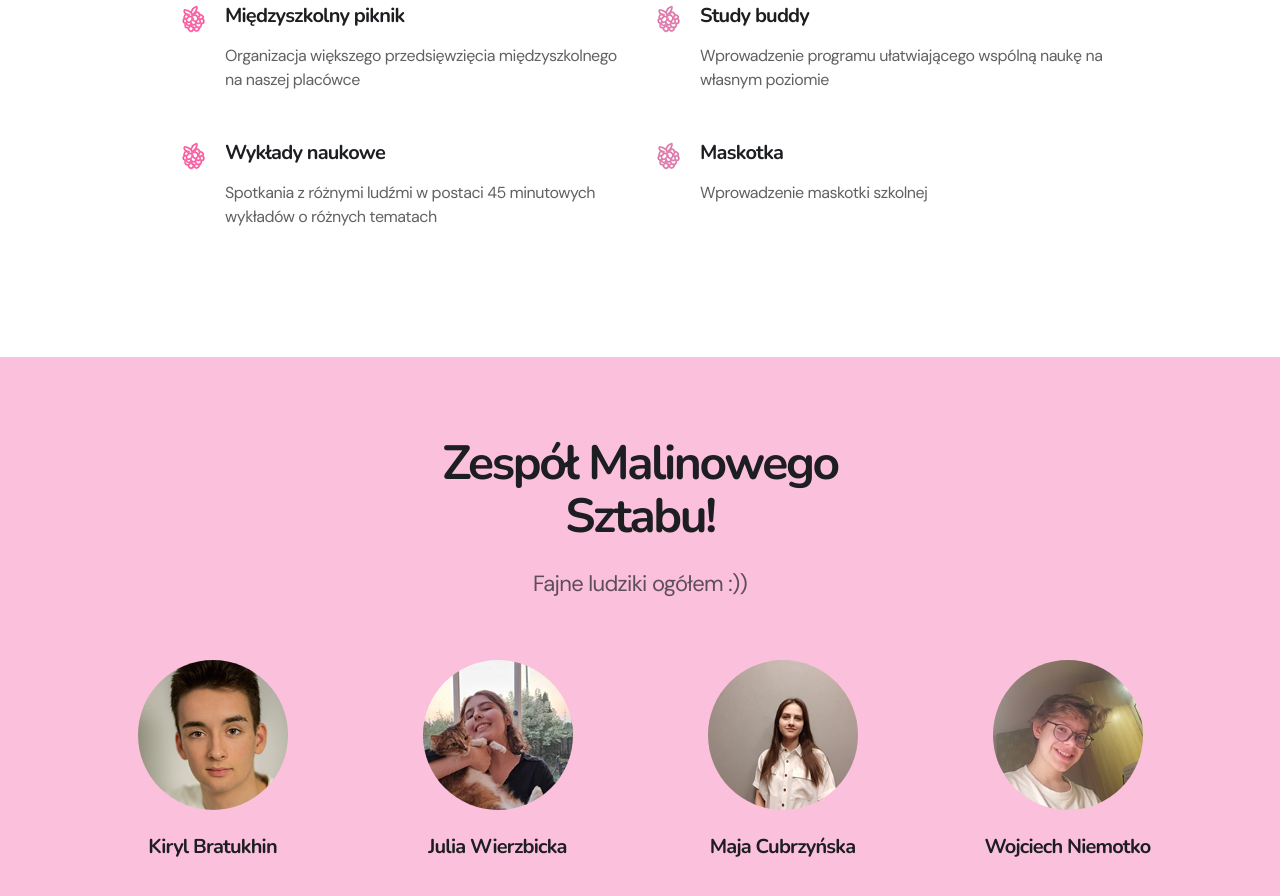
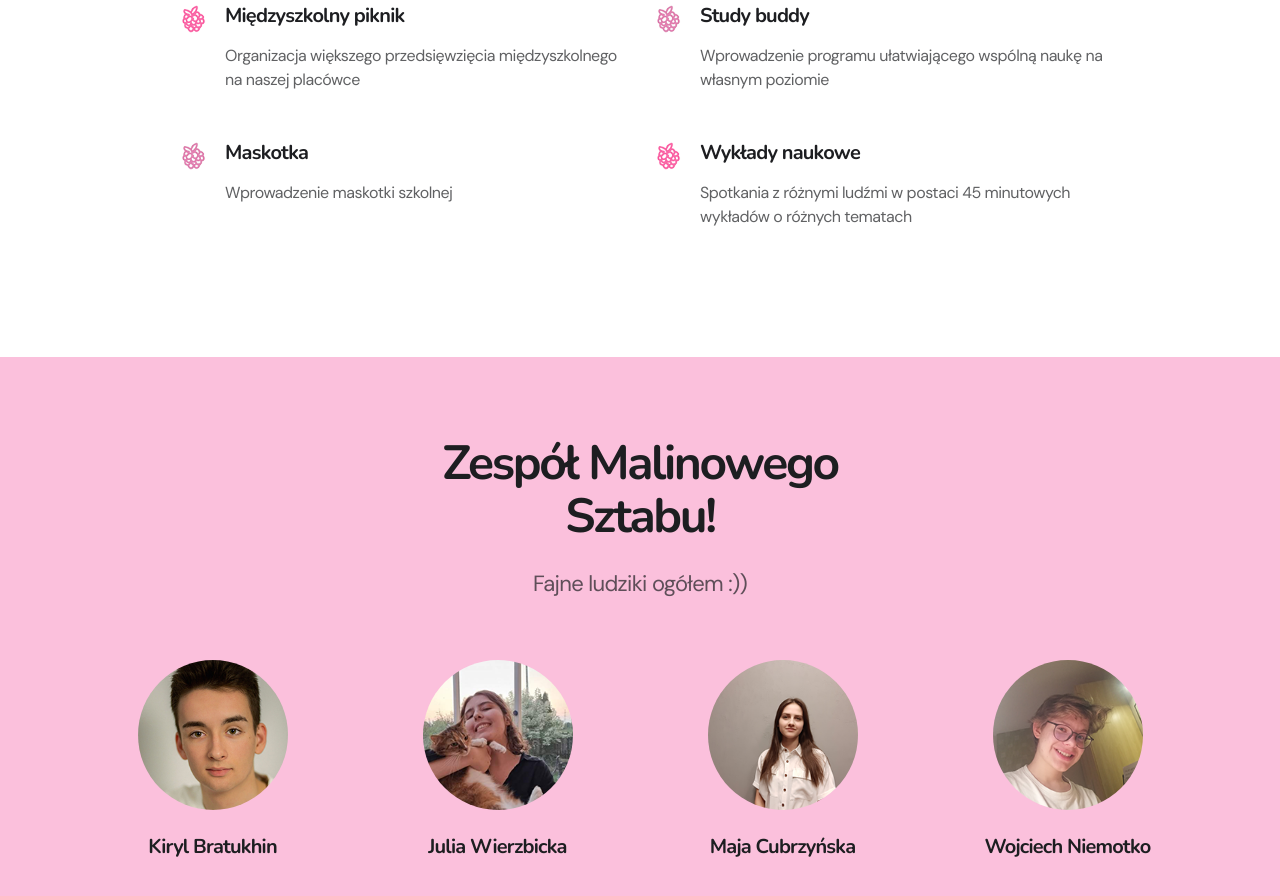
Before and after one commit to kiribrat/malinowysztab.web, a plain HTML site: page index.html in a window 1280 px wide. Shown: the part 2342-3238 px from the top of the page. Drawn offline with nearby package versions, Linux system fonts and the light colour scheme.

Commit message:
goals rearrange

```diff
--- a/index.html
+++ b/index.html
@@ -224,7 +224,7 @@
                     </p>
                 </div>
             </div>
-            <div class="mb-8 mb-lg-12 col-lg-5 col-md-6" data-aos="fade-down" data-aos-delay="150">
+            <div class="mb-8 mb-lg-12 col-lg-5 col-md-6 order-lg-last" data-aos="fade-down" data-aos-delay="150">
                 <div class="ps-12 position-relative">
                     <img width="33" height="32" viewBox="0 0 33 32" src="i/small-malina-dark.png" class="fill-action-1 position-absolute top-0 start-0">
                     <h5 class="mb-4">
```
